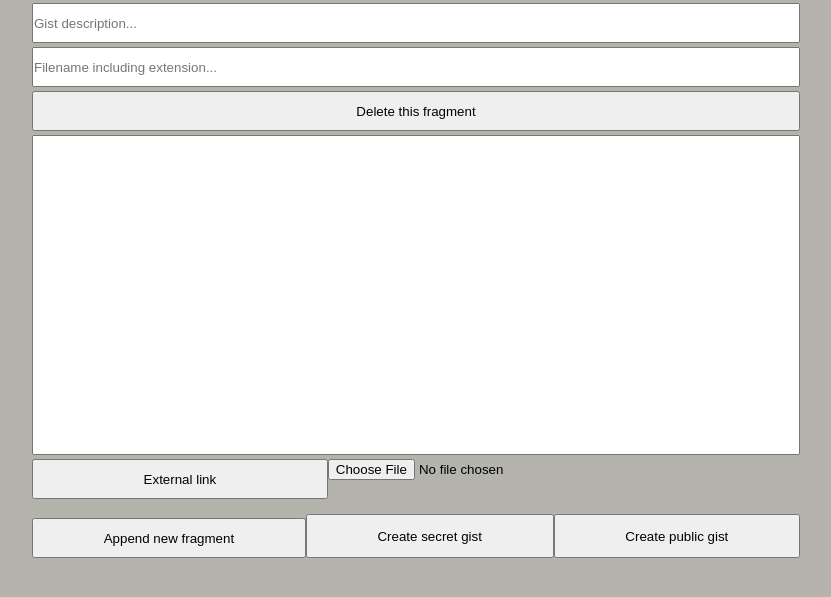
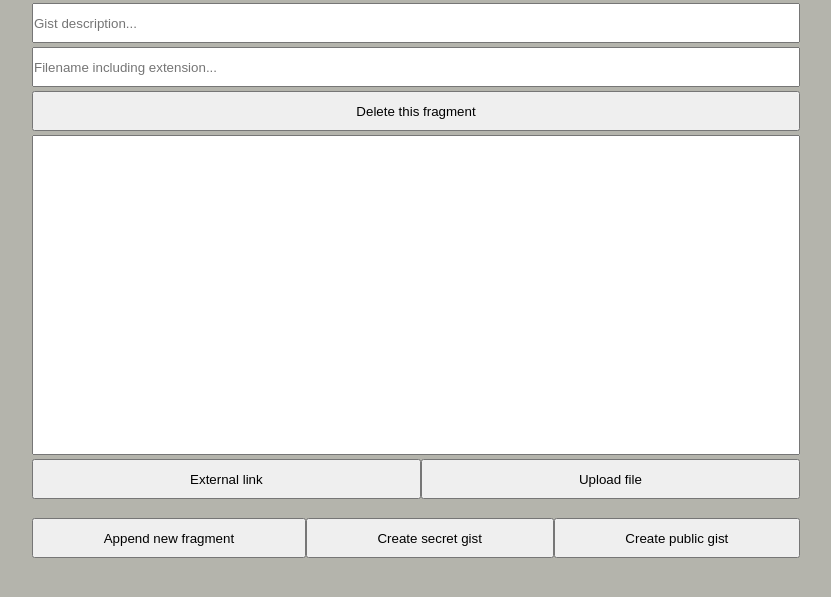
Before and after one commit to MeisQuietude/gist-storage, a Flask app: page / in a window 1280 px wide. Shown: the part 180-777 px from the top of the page, without its empty margins (224-1055 px from the left). Run offline with Flask 2, Linux system fonts and the light colour scheme; style sheets or scripts are compiled from the project's sources.

Commit message:
file input button style

```diff
--- a/sass/form-create-gist.sass
+++ b/sass/form-create-gist.sass
@@ -1,6 +1,6 @@
 @import "variables"
 
-input, textarea
+input, button, textarea
   margin-top: 4px
 
 input
@@ -27,3 +27,6 @@ textarea
   > input, button
     flex-grow: 1
   margin-bottom: 15px
+
+.upload-file-btn
+  display: none
--- a/static/css/form-create-gist.css
+++ b/static/css/form-create-gist.css
@@ -1,4 +1,4 @@
-input, textarea {
+input, button, textarea {
   margin-top: 4px;
 }
 
@@ -35,4 +35,8 @@ textarea {
   flex-grow: 1;
 }
 
+.upload-file-btn {
+  display: none;
+}
+
 /*# sourceMappingURL=form-create-gist.css.map */
--- /dev/null
+++ b/static/js/style_input.js
@@ -0,0 +1,9 @@
+document.querySelector(".upload-file-btn-wrap").addEventListener("click", () => {
+    const clickEvent = document.createEvent('MouseEvents');
+
+    clickEvent.initMouseEvent('click', true, true, window,
+        0, 0, 0, 0, 0,
+        false, false, false, false, 0, null);
+
+    document.querySelector(".upload-file-btn").dispatchEvent(clickEvent);
+});
--- a/templates/gist/create.html
+++ b/templates/gist/create.html
@@ -7,6 +7,7 @@
 {% block scripts %}
     <script src="/static/js/gist-create.js"></script>
     <script src="../../static/js/upload-file.js"></script>
+    <script src="../../static/js/style_input.js"></script>
 {% endblock %}
 
 {% block content %}
@@ -32,7 +33,8 @@
 
                 <section class="additional-ways-enter-code">
                     <input type="button" id="upload-link" value="External link">
-                    <input type="file" id="upload-file" value="Upload file">
+                    <button type="button" class="upload-file-btn-wrap">Upload file</button>
+                    <input type="file" class="upload-file-btn" id="upload-file">
                 </section>
             </section>
 
```
Also changed, not shown: 1 other file.
